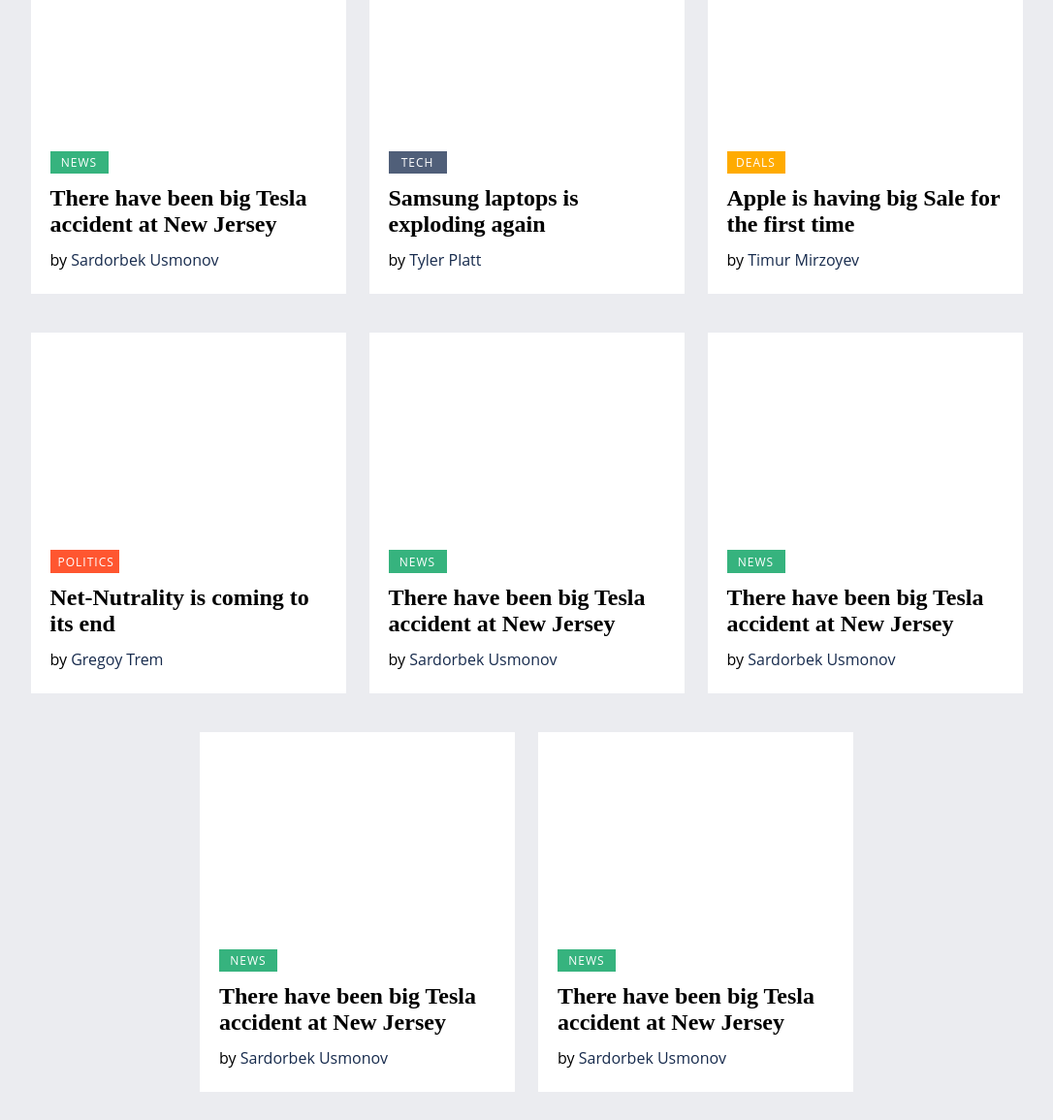
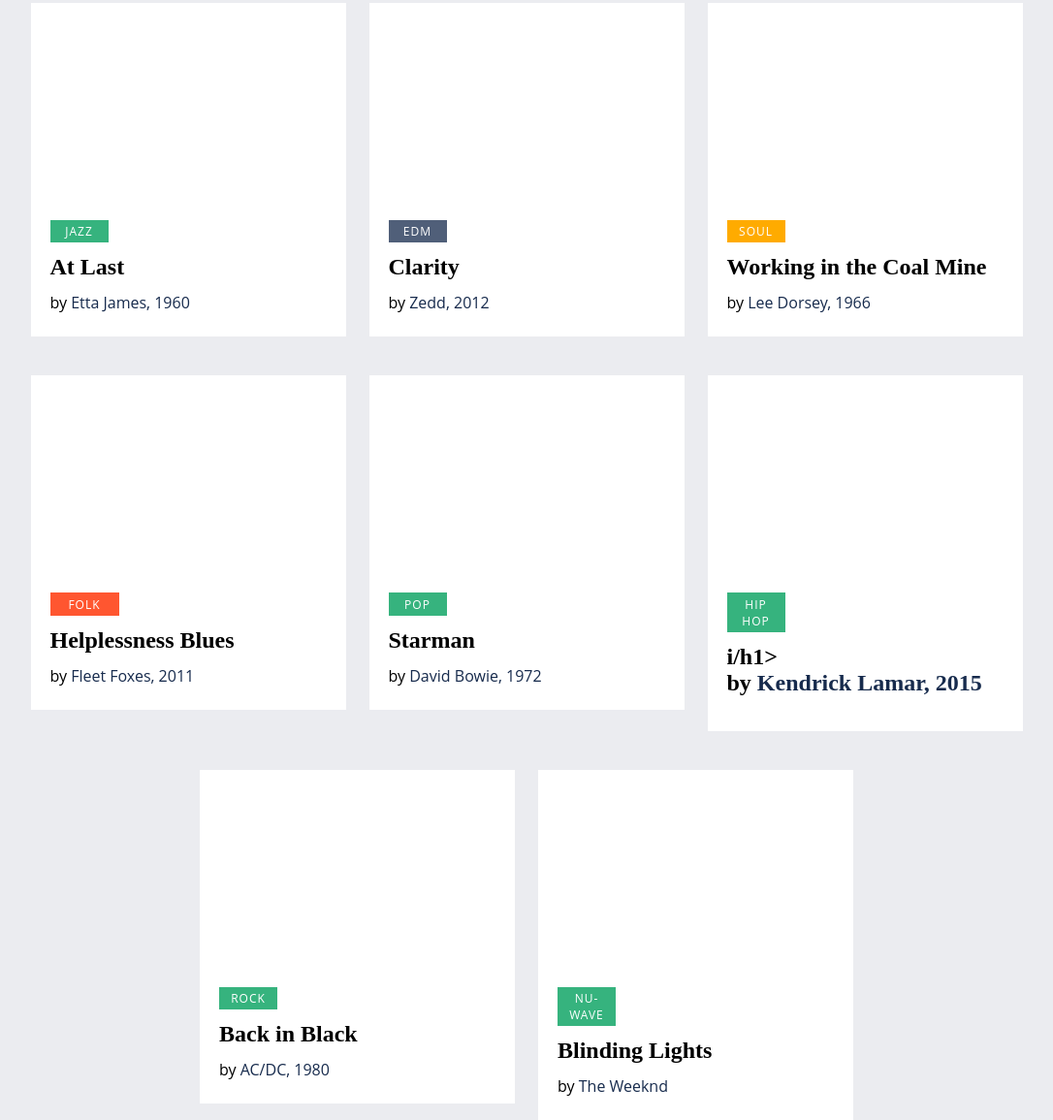
Before and after one commit to diksha-ashkid/Static-Cloud-Website, a plain HTML site: page index.html in a window 1280 px wide. Shown: the part 88-1243 px from the top of the page at 97% size, without its empty margins (97-1183 px from the left). Before the commit the page ends 1214 px from the top, so only its background shows below. Drawn offline with Linux system fonts and the light colour scheme.

Commit message:
Update index.html

```diff
--- a/index.html
+++ b/index.html
@@ -4,7 +4,7 @@
     <meta charset="UTF-8">
     <meta http-equiv="X-UA-Compatible" content="IE=edge">
     <meta name="viewport" content="width=device-width, initial-scale=1.0">
-    <title>Document</title>
+    <link rel="stylesheet" href="https://fonts.googleapis.com/css?family=Bebas Neue">
 </head>
 <style>
  * {
@@ -152,10 +152,17 @@
  .card-4 .card-img, .card-8 .card-img-hovered {
 	 background-image: var(--card-img-hovered-overlay), url("12.jpg");
 }
+.header{
+    font-family: Bebas Neue;
+    font-size: 50px;
+}
 
 
 </style>
 <body>
+    <div class = "header">
+        <h3>Notes Behind the Notes: Stories Behind the Biggest Hits</h3>
+    </div>
     <div class="card-container">
         <div class="card card-1">
           <div class="card-img"></div>
@@ -164,10 +171,10 @@
           </a>
           <div class="card-info">
             <div class="card-about">
-              <a class="card-tag tag-news">NEWS</a>
+              <a class="card-tag tag-news">Jazz</a>
             </div>
-            <h1 class="card-title">There have been big Tesla accident at New Jersey</h1>
-            <div class="card-creator">by <a href="">Sardorbek Usmonov</a></div>
+            <h1 class="card-title">At Last</h1>
+            <div class="card-creator">by <a href="">Etta James, 1960</a></div>
           </div>
         </div>
         <div class="card card-2">
@@ -177,10 +184,10 @@
           </a>
           <div class="card-info">
             <div class="card-about">
-              <a class="card-tag">Tech</a>
+              <a class="card-tag">EDM</a>
             </div>
-            <h1 class="card-title">Samsung laptops is exploding again</h1>
-            <div class="card-creator">by <a href="">Tyler Platt</a></div>
+            <h1 class="card-title">Clarity</h1>
+            <div class="card-creator">by <a href="">Zedd, 2012</a></div>
           </div>
         </div>
         <div class="card card-3">
@@ -190,10 +197,10 @@
           </a>
           <div class="card-info">
             <div class="card-about">
-              <a class="card-tag tag-deals">Deals</a>
+              <a class="card-tag tag-deals">Soul</a>
             </div>
-            <h1 class="card-title">Apple is having big Sale for the first time</h1>
-            <div class="card-creator">by <a href="">Timur Mirzoyev</a></div>
+            <h1 class="card-title">Working in the Coal Mine</h1>
+            <div class="card-creator">by <a href="">Lee Dorsey, 1966</a></div>
           </div>
         </div>
         <div class="card card-4">
@@ -203,10 +210,10 @@
           </a>
           <div class="card-info">
             <div class="card-about">
-              <a class="card-tag tag-politics">Politics</a>
+              <a class="card-tag tag-politics">Folk</a>
             </div>
-            <h1 class="card-title">Net-Nutrality is coming to its end</h1>
-            <div class="card-creator">by <a href="">Gregoy Trem</a></div>
+            <h1 class="card-title">Helplessness Blues</h1>
+            <div class="card-creator">by <a href="">Fleet Foxes, 2011</a></div>
           </div>
         </div>
         <div class="card card-5">
@@ -216,10 +223,10 @@
             </a>
             <div class="card-info">
               <div class="card-about">
-                <a class="card-tag tag-news">NEWS</a>
+                <a class="card-tag tag-news">Pop</a>
               </div>
-              <h1 class="card-title">There have been big Tesla accident at New Jersey</h1>
-              <div class="card-creator">by <a href="">Sardorbek Usmonov</a></div>
+              <h1 class="card-title">Starman</h1>
+              <div class="card-creator">by <a href="">David Bowie, 1972</a></div>
             </div>
           </div>
           <div class="card card-6">
@@ -229,10 +236,10 @@
             </a>
             <div class="card-info">
               <div class="card-about">
-                <a class="card-tag tag-news">NEWS</a>
+                <a class="card-tag tag-news">Hip Hop</a>
               </div>
-              <h1 class="card-title">There have been big Tesla accident at New Jersey</h1>
-              <div class="card-creator">by <a href="">Sardorbek Usmonov</a></div>
+              <h1 class="card-title">i/h1>
+              <div class="card-creator">by <a href="">Kendrick Lamar, 2015</a></div>
             </div>
           </div>
           <div class="card card-7">
@@ -242,10 +249,10 @@
             </a>
             <div class="card-info">
               <div class="card-about">
-                <a class="card-tag tag-news">NEWS</a>
+                <a class="card-tag tag-news">Rock</a>
               </div>
-              <h1 class="card-title">There have been big Tesla accident at New Jersey</h1>
-              <div class="card-creator">by <a href="">Sardorbek Usmonov</a></div>
+              <h1 class="card-title">Back in Black</h1>
+              <div class="card-creator">by <a href="">AC/DC, 1980</a></div>
             </div>
           </div>
           <div class="card card-8">
@@ -255,10 +262,10 @@
             </a>
             <div class="card-info">
               <div class="card-about">
-                <a class="card-tag tag-news">NEWS</a>
+                <a class="card-tag tag-news">Nu-Wave</a>
               </div>
-              <h1 class="card-title">There have been big Tesla accident at New Jersey</h1>
-              <div class="card-creator">by <a href="">Sardorbek Usmonov</a></div>
+              <h1 class="card-title">Blinding Lights</h1>
+              <div class="card-creator">by <a href="">The Weeknd</a></div>
             </div>
           </div>
     </div>
```
